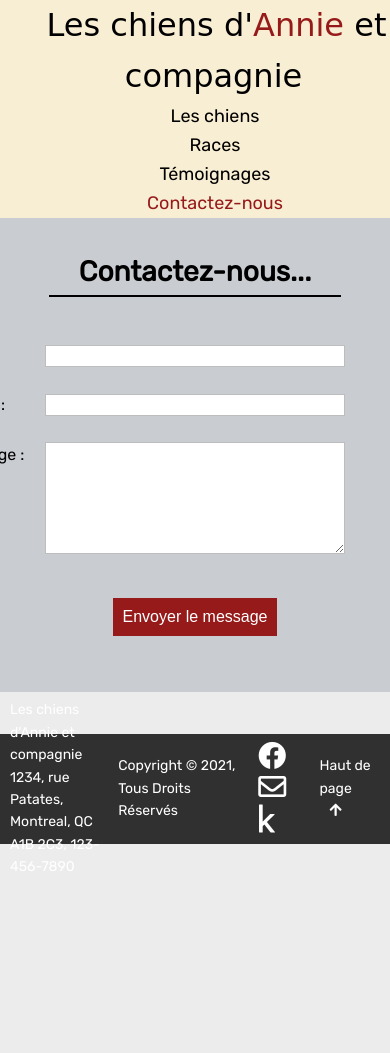
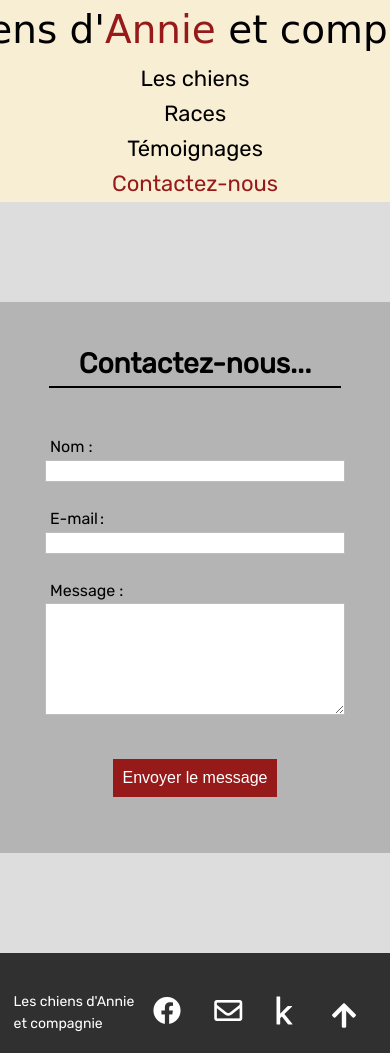
Before and after one commit to JourneyMac/chiensannie, a plain HTML site: page contact.html in a window 390 px wide. Shown: the top 1053 px of the page. Before the commit the page ends 893 px from the top, so only its background shows below. Drawn offline with Linux system fonts and the light colour scheme; a script that the page names is missing; a web font is replaced by a local one.

Commit message:
Add files via upload

```diff
--- a/contact.html
+++ b/contact.html
@@ -44,19 +44,19 @@
         <button type="submit">Envoyer le message</button>
       </div>
     </form>
-</div>
+
+  </div>
 
 
   <!-- FOOTER -->
   <footer>
     <div>
-      <p>Les chiens d'Annie et compagnie <br>
-      1234, rue Patates, Montreal, QC  <br>
-      A1B 2C3, 123-456-7890</p>
-    </div>
-
-    <div>
-      <p>Copyright &copy; 2021, Tous Droits Réservés</p>
+      <p>
+        <span class="longf">Les chiens d'Annie et compagnie <br>
+        1234, rue Patates, Montreal, QC <br>
+        A1B 2C3, 123-456-7890 </span>
+        <span class="shortf">Les chiens d'Annie <br> et compagnie</span>
+      </p>
     </div>
 
     <div class="social">
@@ -66,11 +66,15 @@
     </div>
 
     <div id="pageup">
-      <a href="#">Haut de page<i class="fas fa-arrow-up"></i></a>
+      <a href="#">
+        <span class="longf">Haut de page<i class="fas fa-arrow-up fa-2x"></i></span>
+        <span class="shortf"><i class="fas fa-arrow-up fa-2x"></i> </span>
+      </a>
     </div>
   </footer>
 
 
   <script src="script.js"></script>
+
 </body>
 </html>
--- /dev/null
+++ b/script.js
@@ -0,0 +1 @@
+// Comment
--- a/style.css
+++ b/style.css
@@ -6,18 +6,19 @@
 }
 
 body {
-  padding-top: 80px;
-  padding-bottom: 105px;
+  padding-top: 51px;
+  padding-bottom: 120px;
   position: relative;
   min-height: 100vh;
   line-height: 1.6;
   font-family: "Rubik", sans-serif;
-  background-color: rgb(236, 236, 236);
+  background-color: rgb(221, 221, 221);
+  overflow-x: hidden;
+  /*
   display: flex;
   flex-direction: column;
   align-items: center;
   justify-content: center;
-  /*
   height: 100vh;
   overflow: hidden;
   */
@@ -25,7 +26,10 @@ body {
 }
 
 /* -- NAVIGATION -- */
+
 nav {
+  z-index: 5;
+  white-space: nowrap;
   position: fixed;
   top: 0;
   width: 100%;
@@ -34,40 +38,50 @@ nav {
 
 nav h1 {
   font-family: "Rancho", cursive;
-  font-size: 50px;
-  margin: 0px 30px;
+  font-size: 38px;
   font-weight: normal;
   text-align: center;
+  margin: 0;
 }
+
 nav #title {
   color: rgb(151, 26, 26);
 }
+
 nav ul {
   display: flex;
   align-items: center;
   justify-content: center;
   margin: 0;
+  padding: 0;
 }
+
+nav ul li {
+  font-weight: normal;
+  font-size: 22px;
+  list-style: none;
+}
+
+nav ul li a {
+  text-decoration: none;
+  color: black;
+  padding: 16.5px 20px;
+}
+
 nav ul #first {
-  padding: 0 100px;
+  padding: 0;
+  padding-right: 50px;
+  align-self: center;
 }
+
 nav ul #first:hover {
   transform: scale(1.025);
 }
 
-nav ul li {
-  font-weight: 600;
-  font-size: 22px;
-  list-style: none;
-}
-nav ul li a {
-  text-decoration: none;
-  color: black;
-  padding: 26.5px 20px;
-}
 nav ul li #current {
   color: rgb(151, 26, 26);
 }
+
 nav ul .navlinks a:hover {
   background-color: rgb(248, 172, 172);
 }
@@ -97,7 +111,7 @@ nav ul .navlinks a:hover {
 
 /* -- CHIEN CONTENT -- */
 .content-parents {
-  background-color: rgb(236, 236, 236);
+  background-color: rgb(221, 221, 221);
   width: 100%;
   display: grid;
   grid-template-columns: 1fr 1fr;
@@ -142,7 +156,7 @@ nav ul .navlinks a:hover {
 .content-parents img {
   width: 400px;
   height: 400px;
-  border: 2px solid black;
+  box-shadow: 15px 15px rgb(92, 0, 0);
 }
 
 .content-parents h1 {
@@ -155,22 +169,14 @@ nav ul .navlinks a:hover {
 .content-chien {
   padding: 20px;
   display: grid;
-  grid-template-columns: 1fr 1fr 1fr 1fr;
-  gap: 20px 20px;
+  grid-template-columns: 1fr 1fr 1fr;
+  gap: 10px;
   margin-bottom: 30px;
 }
 
-
 .content-chien img {
-  border: 2px solid black;
-  border-radius: 20px;
-  width: 300px;
-  height: 300px;
-}
-
-.chiots {
-  /* h1 */
-  padding-top: 20px;
+  width: 350px;
+  height: 350px;
 }
 
 .chiots h1 {
@@ -194,38 +200,34 @@ nav ul .navlinks a:hover {
 
 /* -- RACES -- */
 
-.races{
+.races {
   display: flex;
   flex-direction: row;
   flex-wrap: wrap;
   justify-content: space-around;
   align-content: center;
-
 }
 
-
-.races .cards{
+.races .cards {
   flex-basis: 20%;
 }
-.races .cards img{
+.races .cards img {
   width: 300px;
   height: 300px;
 }
-.races .cards h2{
+.races .cards h2 {
   text-align: center;
 }
 
-
 /* -- FORM -- CONTACT */
-
 .contact {
   display: flex;
   flex-direction: column;
   align-items: center;
   justify-content: center;
-  background-color: rgb(201, 204, 209);
+  background-color: rgb(180, 180, 180);
   padding: 40px;
-  border-radius: 50px;
+  margin: 100px 0;
 }
 
 .contact h1 {
@@ -238,7 +240,7 @@ nav ul .navlinks a:hover {
 form {
   display: flex;
   flex-direction: column;
-  margin: 0 auto;
+  margin: 0;
   width: 600px;
   padding: 1em;
 }
@@ -248,10 +250,12 @@ form div + div {
 }
 
 form div {
+  display: flex;
   transform: translateX(40px);
 }
+
 label {
-  display: inline-block;
+  /* display: inline-block; */
   width: 90px;
   text-align: left;
 }
@@ -270,7 +274,6 @@ textarea:focus {
 }
 
 textarea {
-  /* Pour aligner les champs texte multi‑ligne avec leur étiquette */
   vertical-align: top;
   height: 7em;
 }
@@ -300,7 +303,7 @@ footer {
   position: absolute;
   font-size: 16px;
   width: 100%;
-  height: 110px;
+  height: 120px;
   padding: 5px 10px;
   background-color: rgb(48, 48, 48);
   display: flex;
@@ -319,11 +322,12 @@ footer div {
 }
 
 footer #pageup i {
-  padding: 0 10px;
+  padding: 0 20px;
+  transform: translatey(5px);
 }
 footer .social i {
   color: white;
-  margin: 0 10px;
+  margin: 0 15px;
 }
 
 footer .social i:hover,
@@ -331,30 +335,12 @@ footer #pageup a:hover {
   color: rgb(255, 136, 136);
 }
 
+footer .shortf {
+  display: none;
+}
+
 /* MEDIA QUERIES */
-@media (max-width: 1480px) {
-  body {
-    padding-top: 51px;
-  }
 
-  nav h1 {
-    font-size: 32px;
-    margin: 0;
-  }
-
-  nav ul #first {
-    padding: 0;
-  }
-
-  nav ul li {
-    font-size: 18px;
-    font-weight: normal;
-  }
-
-  nav ul li a {
-    padding: 14.5px 20px;
-  }
-}
 @media (max-width: 1280px) {
   body {
     padding-top: 51px;
@@ -367,12 +353,27 @@ footer #pageup a:hover {
     margin-bottom: 30px;
   }
 }
-@media (max-width: 960px) {
+
+@media (max-width: 1150px) {
+  nav ul li a {
+    padding: 16.5px 11px;
+  }
+  nav ul #first {
+    padding-right: 40px;
+    align-self: center;
+  }
+}
+
+@media (max-width: 1000px) {
   footer {
     font-size: 14px;
   }
   body {
-    padding-top: 163px;
+    padding-top: 0px;
+  }
+  nav {
+    position: static;
+    top: 0;
   }
   nav ul {
     flex-direction: column;
@@ -388,3 +389,20 @@ footer #pageup a:hover {
     margin-bottom: 30px;
   }
 }
+
+@media (max-width: 600px) {
+  footer .longf {
+    display: none;
+  }
+  footer .shortf {
+    display: inline;
+  }
+  form div {
+    transform: translateX(0px);
+    flex-direction: column;
+    align-items: center;
+  }
+  form div label {
+    transform: translateX(-100px);
+  }
+}
```
Also changed, not shown: chiens.html (+11 -8 lines), index.html (+12 -10 lines), races.html (+11 -8 lines).
